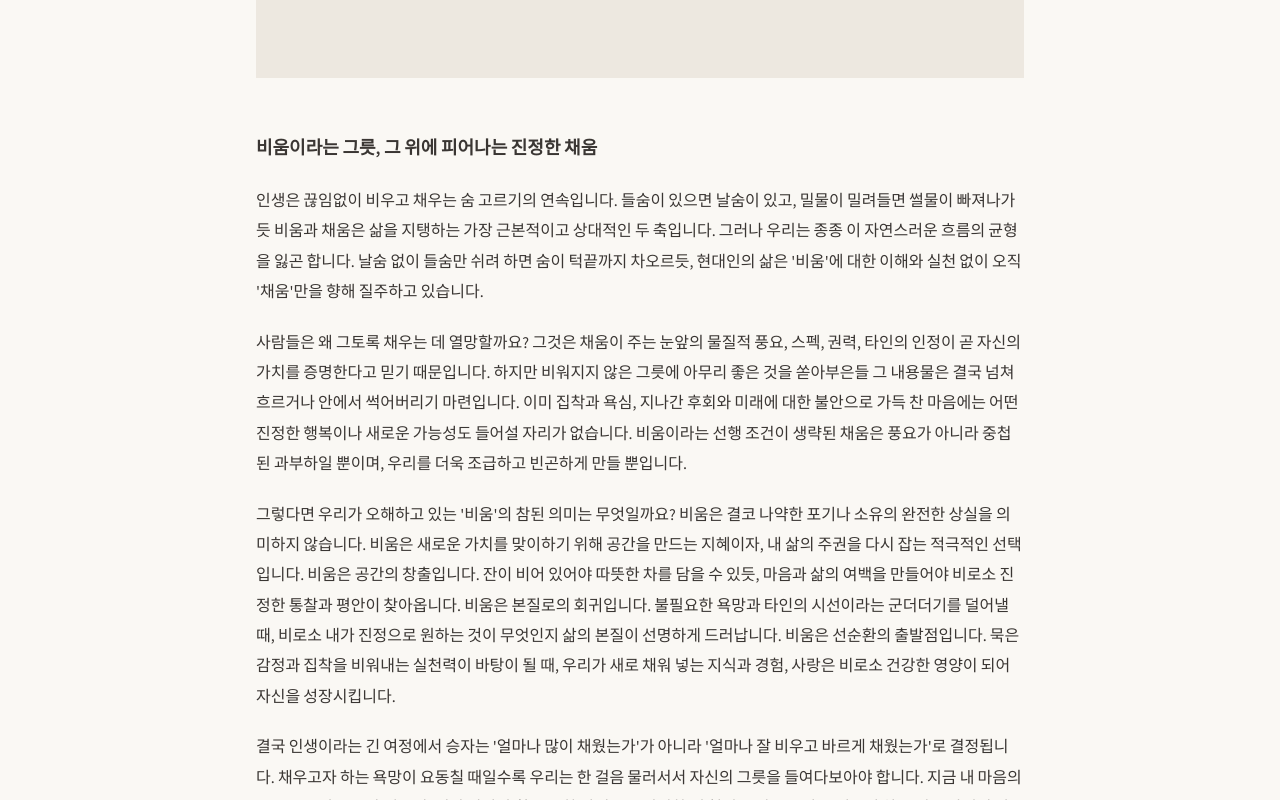
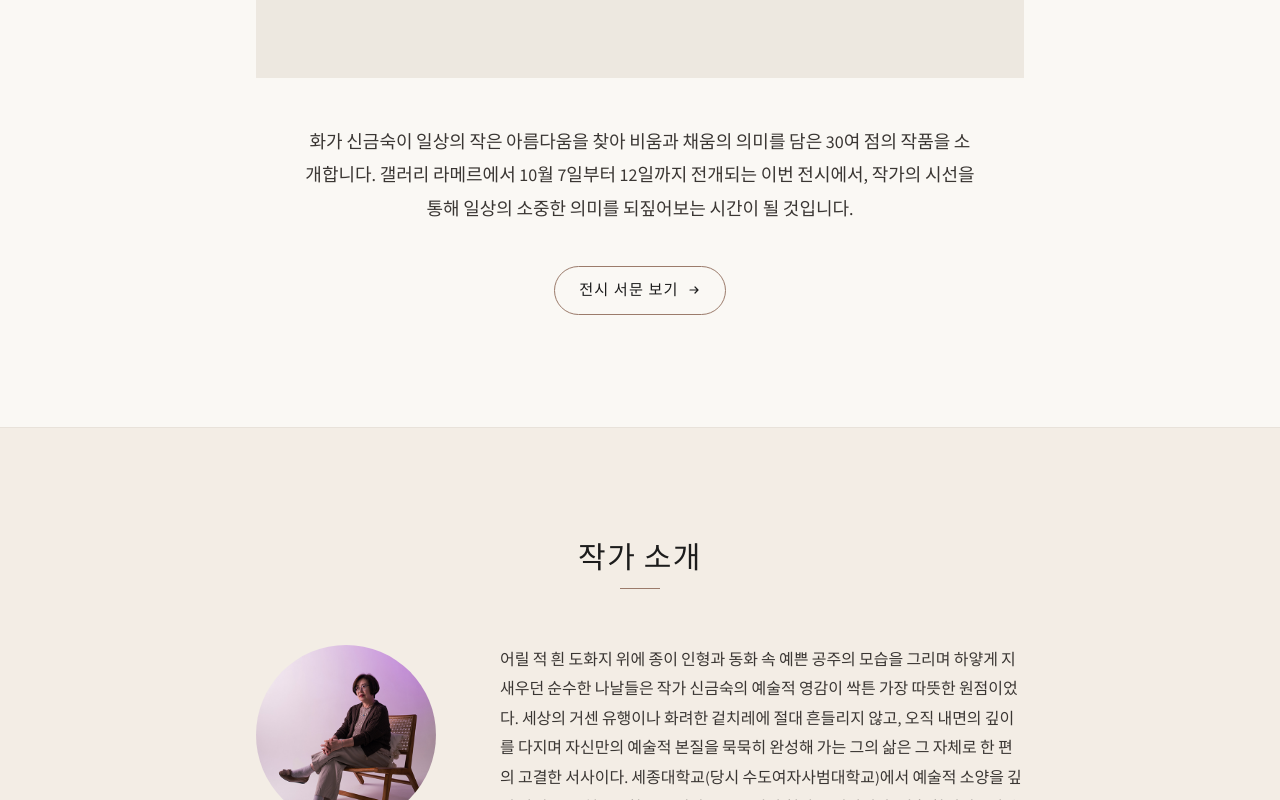
Before and after one commit to etchforte/shinkeumsook, a React (Vite) app: page / in a window 1280 px wide. Shown: the part 1360-2160 px from the top of the page. Built offline with nearby package versions, Linux system fonts and the light colour scheme; the HTML template or start-up script is replaced by a standard one.

Commit message:
Refactor App.tsx for improved structure and clarity

```diff
--- a/src/App.tsx
+++ b/src/App.tsx
@@ -76,14 +76,13 @@ const artworks: Artwork[] = [
 ]
 
 /* ─── Floating Orb Hero Canvas ───────────────────────────── */
-// Each orb: soft glowing circle that drifts with gentle sinusoidal motion
 const ORB_PALETTE = [
-  { h: 340, s: 28, l: 62 }, // dusty rose
-  { h: 22,  s: 35, l: 60 }, // warm apricot
-  { h: 200, s: 22, l: 58 }, // muted steel blue
-  { h: 270, s: 20, l: 62 }, // soft lavender
-  { h: 155, s: 18, l: 52 }, // sage green
-  { h: 45,  s: 32, l: 60 }, // warm gold
+  { h: 340, s: 28, l: 62 },
+  { h: 22,  s: 35, l: 60 },
+  { h: 200, s: 22, l: 58 },
+  { h: 270, s: 20, l: 62 },
+  { h: 155, s: 18, l: 52 },
+  { h: 45,  s: 32, l: 60 },
 ]
 
 function HeroCanvas() {
@@ -149,7 +148,6 @@ function HeroCanvas() {
     }
 
     draw()
-
     const obs = new ResizeObserver(resize)
     obs.observe(canvas)
 
@@ -179,7 +177,6 @@ function CoverFlow({ isEn }: { isEn: boolean }) {
     return () => window.removeEventListener("keydown", onKey)
   }, [prev, next])
 
-  // Touch / swipe support
   const touchX = useRef<number | null>(null)
   const onTouchStart = (e: React.TouchEvent) => { touchX.current = e.touches[0].clientX }
   const onTouchEnd = (e: React.TouchEvent) => {
@@ -215,7 +212,6 @@ function CoverFlow({ isEn }: { isEn: boolean }) {
 
   return (
     <div className="w-full flex flex-col items-center gap-10 select-none">
-      {/* Stage */}
       <div
         ref={containerRef}
         className="coverflow-stage relative w-full flex items-center justify-center"
@@ -227,20 +223,17 @@ function CoverFlow({ isEn }: { isEn: boolean }) {
           <div
             key={aw.id}
             className="absolute coverflow-item"
-            // width: 260 고정값을 제거하고 height: 340만 유지합니다.
             style={{ ...getStyle(idx), height: 340 }}
             onClick={() => setActive(idx)}
             role="button"
             aria-label={isEn ? aw.titleEn : aw.titleKo}
           >
-            {/* 메인 이미지: 높이는 100%(340px)로 채우고, 너비는 원본 비율에 맞게 자동(w-auto) 조절 */}
             <img
               src={aw.url}
               alt={aw.alt}
-              className="h-full w-auto block"
+              className="h-full w-auto block object-cover"
               draggable={false}
             />
-            {/* 반사(Reflection) 효과 */}
             <div
               style={{
                 position: "absolute",
@@ -252,7 +245,6 @@ function CoverFlow({ isEn }: { isEn: boolean }) {
                 opacity: 0.28,
               }}
             >
-              {/* 반사 이미지: 부모 컨테이너(메인 이미지의 너비)를 100% 따라가도록 w-full 적용 */}
               <img
                 src={aw.url}
                 alt=""
@@ -273,7 +265,6 @@ function CoverFlow({ isEn }: { isEn: boolean }) {
         ))}
       </div>
 
-      {/* Caption */}
       <div className="text-center mt-8" style={{ minHeight: 72 }}>
         <p className="font-serif text-xl font-semibold tracking-wide">
           {isEn ? art.titleEn : art.titleKo}
@@ -286,7 +277,6 @@ function CoverFlow({ isEn }: { isEn: boolean }) {
         </p>
       </div>
 
-      {/* Controls */}
       <div className="flex items-center gap-6 -mt-4">
         <button
           onClick={prev}
@@ -300,7 +290,6 @@ function CoverFlow({ isEn }: { isEn: boolean }) {
           </svg>
         </button>
 
-        {/* Dot indicators */}
         <div className="flex gap-1.5">
           {artworks.map((_, i) => (
             <button
@@ -366,19 +355,19 @@ function Navbar({ isEn, onToggleLang }: { isEn: boolean; onToggleLang: () => voi
 
   return (
     <header
-      className="fixed top-0 left-0 right-0 z-50 transition-all duration-500"
+      className={`fixed top-0 left-0 right-0 z-50 transition-all duration-500 px-5 md:px-8 ${
+        scrolled ? "py-3" : "py-5 md:py-6"
+      }`}
       style={{
         background: scrolled || menuOpen ? "rgba(250,248,244,0.97)" : "transparent",
         backdropFilter: scrolled || menuOpen ? "blur(12px)" : "none",
         boxShadow: scrolled ? "0 1px 0 rgba(0,0,0,0.07)" : "none",
-        padding: scrolled ? "0.9rem 2rem" : "1.5rem 2rem",
       }}
     >
-      <div className="max-w-6xl mx-auto flex items-center justify-between">
-        {/* Logo */}
+      <div className="max-w-6xl mx-auto w-full flex items-center justify-between gap-4">
         <a
           href="#"
-          className="tracking-widest text-sm font-medium transition-opacity hover:opacity-60"
+          className="tracking-widest text-sm font-medium transition-opacity hover:opacity-60 truncate"
           style={{
             fontFamily: "var(--font-display)",
             color: scrolled || menuOpen ? "#1c1c1c" : "#faf8f4",
@@ -389,7 +378,6 @@ function Navbar({ isEn, onToggleLang }: { isEn: boolean; onToggleLang: () => voi
           Shin Keum Sook
         </a>
 
-        {/* Desktop nav */}
         <nav className="hidden md:flex items-center gap-8">
           {navLinks.map((l) => (
             <a
@@ -419,9 +407,7 @@ function Navbar({ isEn, onToggleLang }: { isEn: boolean; onToggleLang: () => voi
           </button>
         </nav>
 
-        {/* Mobile controls */}
         <div className="flex md:hidden items-center gap-4">
-          {/* 1. 한영 토글 버튼 */}
           <button
             onClick={onToggleLang}
             className="text-xs font-semibold px-3 py-1 rounded-full border transition-all"
@@ -434,7 +420,6 @@ function Navbar({ isEn, onToggleLang }: { isEn: boolean; onToggleLang: () => voi
             {isEn ? "KO" : "EN"}
           </button>
 
-          {/* 2. 햄버거 메뉴 버튼 (겹침 해결된 고정 버전) */}
           <button
             onClick={() => setMenuOpen((v) => !v)}
             className="relative w-8 h-8 flex items-center justify-center"
@@ -466,7 +451,6 @@ function Navbar({ isEn, onToggleLang }: { isEn: boolean; onToggleLang: () => voi
         </div>
       </div>
 
-      {/* Mobile menu */}
       <div
         className="md:hidden overflow-hidden transition-all duration-400"
         style={{ maxHeight: menuOpen ? 300 : 0 }}
@@ -501,9 +485,10 @@ function SectionHeading({ ko, en, isEn }: { ko: string; en: string; isEn: boolea
   )
 }
 
-/* ─── App ────────────────────────────────────────────────── */
+/* ─── App ────────────────────────────────________________── */
 export default function App() {
   const [isEn, setIsEn] = useState(false)
+  const [isModalOpen, setIsModalOpen] = useState(false) // 전시 서문 팝업 상태
 
   const exhibitionRef = useReveal() as React.RefObject<HTMLElement>
   const aboutRef = useReveal() as React.RefObject<HTMLElement>
@@ -511,7 +496,7 @@ export default function App() {
   const contactRef = useReveal() as React.RefObject<HTMLElement>
 
   return (
-    <div style={{ background: "#faf8f4", minHeight: "100vh" }}>
+    <div className="overflow-x-hidden w-full" style={{ background: "#faf8f4", minHeight: "100vh" }}>
       <Navbar isEn={isEn} onToggleLang={() => setIsEn((v) => !v)} />
 
       {/* ── Hero ─────────────────────────────────────────── */}
@@ -522,13 +507,11 @@ export default function App() {
       >
         <HeroCanvas />
 
-        {/* Subtle vignette */}
         <div
           className="absolute inset-0 pointer-events-none"
           style={{ background: "radial-gradient(ellipse at center, transparent 30%, rgba(14,12,10,0.55) 100%)" }}
         />
 
-        {/* Text */}
         <div className="relative z-10 px-6 flex flex-col items-center gap-5">
           <p
             className="animate-fade-up text-sm font-light tracking-[0.2em]"
@@ -560,7 +543,7 @@ export default function App() {
               letterSpacing: "0.08em",
             }}
           >
-            {isEn ? "Oct 7 (Wed) – Oct 13 (Tue), 2026" : "2026. 10. 7(수) – 13(화)"}
+            {isEn ? "Oct 7 (Wed) – Oct 12 (Mon), 2026" : "2026. 10. 7(수) – 12(월)"}
           </p>
 
           <p
@@ -584,19 +567,19 @@ export default function App() {
         </div>
       </section>
 
-      {/* ── Exhibition ──────────────────────────────────── */}
+      {/* ── Exhibition (담백한 소개글 + 전시 서문 버튼) ────── */}
       <section
         id="exhibition"
         ref={exhibitionRef as React.RefObject<HTMLDivElement>}
         className="reveal py-28 px-6"
         style={{ borderTop: "1px solid #e8e2da" }}
       >
-        <div className="max-w-3xl mx-auto">
+        <div className="max-w-3xl mx-auto text-center">
           <SectionHeading ko="전시소개" en="Exhibition" isEn={isEn} />
 
           {/* Poster placeholder */}
           <div
-            className="w-full mb-14 flex items-center justify-center text-sm"
+            className="w-full mb-12 flex items-center justify-center text-sm"
             style={{
               height: 420,
               background: "#ede8e0",
@@ -608,25 +591,93 @@ export default function App() {
             {isEn ? "POSTER IMAGE" : "포스터 이미지"}
           </div>
 
+          {/* 담백한 어조의 새로운 소개문 */}
+          <div
+            className="max-w-2xl mx-auto mb-10 text-base md:text-lg"
+            style={{ fontFamily: "var(--font-sans)", lineHeight: 1.85, color: "#3a3633" }}
+          >
             {isEn ? (
-            <div style={{ fontFamily: "var(--font-sans)", lineHeight: 1.9, color: "#3a3633" }}>
-              <p className="font-semibold text-lg mb-6">The Vessel of Space, True Abundance Blooms</p>
+              <p>
+                Artist Shin Keum Sook presents around 30 oil paintings exploring the meaning of emptying and filling through the small beauties of daily life. Held at Gallery Lamer from October 7 to 12, this exhibition offers a meaningful time to reflect on the precious values of our everyday lives through her artwork.
+              </p>
+            ) : (
+              <p>
+                화가 신금숙이 일상의 작은 아름다움을 찾아 비움과 채움의 의미를 담은 30여 점의 작품을 소개합니다. 갤러리 라메르에서 10월 7일부터 12일까지 전개되는 이번 전시에서, 작가의 시선을 통해 일상의 소중한 의미를 되짚어보는 시간이 될 것입니다.
+              </p>
+            )}
+          </div>
+
+          {/* 전시 서문 버튼 (클릭 시 팝업 열림) */}
+          <button
+            onClick={() => setIsModalOpen(true)}
+            className="inline-flex items-center gap-2 px-6 py-3 rounded-full border transition-all hover:bg-[#1c1c1c] hover:text-[#faf8f4]"
+            style={{
+              borderColor: "#9b7b6b",
+              color: "#1c1c1c",
+              fontFamily: "var(--font-sans)",
+              fontSize: "0.95rem",
+              letterSpacing: "0.08em",
+            }}
+          >
+            <span>{isEn ? "Read Exhibition Preface" : "전시 서문 보기"}</span>
+            <svg width="14" height="14" viewBox="0 0 14 14" fill="none">
+              <path d="M3 7h8M8 4l3 3-3 3" stroke="currentColor" strokeWidth="1.2" strokeLinecap="round" strokeLinejoin="round" />
+            </svg>
+          </button>
+        </div>
+      </section>
+
+      {/* ── 전시 서문 팝업 (Modal) ────────────────────────── */}
+      {isModalOpen && (
+        <div
+          className="fixed inset-0 z-50 flex items-center justify-center p-4"
+          style={{ background: "rgba(28,26,24,0.65)", backdropFilter: "blur(6px)" }}
+        >
+          <div
+            className="relative w-full max-w-2xl max-h-[85vh] overflow-y-auto p-8 md:p-12 rounded-lg shadow-2xl"
+            style={{ background: "#faf8f4", color: "#3a3633" }}
+          >
+            {/* 닫기 버튼 */}
+            <button
+              onClick={() => setIsModalOpen(false)}
+              className="absolute top-6 right-6 w-10 h-10 rounded-full flex items-center justify-center transition-colors hover:bg-[#ede8e0]"
+              aria-label="Close modal"
+            >
+              <svg width="18" height="18" viewBox="0 0 18 18" fill="none">
+                <path d="M4 4l10 10M14 4L4 14" stroke="#1c1c1c" strokeWidth="1.5" strokeLinecap="round" />
+              </svg>
+            </button>
+
+            {/* 팝업 내부 내용 (기존 긴 서문) */}
+            <h3
+              className="text-2xl font-normal mb-8 text-center"
+              style={{ fontFamily: "var(--font-display)", letterSpacing: "0.05em", color: "#1c1c1c" }}
+            >
+              {isEn ? "Exhibition Preface" : "전시 서문"}
+            </h3>
+
+            {isEn ? (
+              <div style={{ fontFamily: "var(--font-sans)", lineHeight: 1.9, fontSize: "0.95rem" }}>
+                <p className="font-semibold text-lg mb-6 text-center">The Vessel of Space, True Abundance Blooms</p>
                 <p className="mb-5">Life is a constant cycle of breathing in and breathing out, of letting go and taking in. Just as we must exhale to inhale, and just as the tides ebb and flow, this rhythm of emptying and filling is fundamental to who we are. Yet, we easily lose this balance. Just like trying to inhale without exhaling leaves us gasping, modern life races toward constant accumulation, completely forgetting how to let go.</p>
                 <p className="mb-5">Why are we always trying to get more? Often, it's because we tie our self-worth to what we have—money, achievements, status, and validation. But no matter how great something is, if you pour it into a cup that's already full, it will only spill over or go stale. A mind crowded with attachments, greed, past regrets, and future worries has no room for genuine happiness or new possibilities. Constantly adding to our lives without clearing space first doesn't make us rich; it just leaves us overwhelmed, exhausted, and feeling empty.</p>
                 <p className="mb-5">So, what does it actually mean to empty ourselves? It doesn't mean giving up or throwing everything away. It's simply the wisdom of making room for something better. It's an active choice to take back control of our lives. Just as you need an empty mug for fresh tea, you need a clear mind to welcome true peace and insight. It's about getting back to basics: when we drop the unnecessary desires and stop caring about what others think, what we truly want becomes crystal clear. Making space starts a positive cycle. Once you sweep away old emotions and attachments, the new experiences, knowledge, and love you take in can actually help you grow.</p>
-              <p className="mb-5">In the end, a good life isn't about how much you've piled up. It's about how well you let go and how carefully you choose what to keep. Whenever you feel that overwhelming urge to just keep adding more, take a step back and look at what you're already carrying. Are you holding onto empty desires while ignoring what actually matters? Only by clearing space first can the things we gather become true abundance instead of greed, and bring us real growth instead of unhealthy attachment. Today, instead of reaching for just one more thing, why not practice the courage to let go of a few unnecessary thoughts? Only when the space is clean and open can our lives be filled with what truly shines.</p>
+                <p className="mb-5">In the end, a good life isn't about how much you've piled up. It's about how well you let go and how carefully you choose what to keep. Whenever you feel that overwhelming urge to just keep adding more, take a step back and look at what you're already carrying. Are you holding onto empty desires while ignoring what actually matters?</p>
+                <p>Only by clearing space first can the things we gather become true abundance instead of greed, and bring us real growth instead of unhealthy attachment. Today, instead of reaching for just one more thing, why not practice the courage to let go of a few unnecessary thoughts? Only when the space is clean and open can our lives be filled with what truly shines.</p>
               </div>
             ) : (
-            <div style={{ fontFamily: "var(--font-sans)", lineHeight: 1.9, color: "#3a3633" }}>
-              <p className="font-semibold text-lg mb-6">비움이라는 그릇, 그 위에 피어나는 진정한 채움</p>
+              <div style={{ fontFamily: "var(--font-sans)", lineHeight: 1.9, fontSize: "0.95rem" }}>
+                <p className="font-semibold text-lg mb-6 text-center">비움이라는 그릇, 그 위에 피어나는 진정한 채움</p>
                 <p className="mb-5">인생은 끊임없이 비우고 채우는 숨 고르기의 연속입니다. 들숨이 있으면 날숨이 있고, 밀물이 밀려들면 썰물이 빠져나가듯 비움과 채움은 삶을 지탱하는 가장 근본적이고 상대적인 두 축입니다. 그러나 우리는 종종 이 자연스러운 흐름의 균형을 잃곤 합니다. 날숨 없이 들숨만 쉬려 하면 숨이 턱끝까지 차오르듯, 현대인의 삶은 '비움'에 대한 이해와 실천 없이 오직 '채움'만을 향해 질주하고 있습니다.</p>
                 <p className="mb-5">사람들은 왜 그토록 채우는 데 열망할까요? 그것은 채움이 주는 눈앞의 물질적 풍요, 스펙, 권력, 타인의 인정이 곧 자신의 가치를 증명한다고 믿기 때문입니다. 하지만 비워지지 않은 그릇에 아무리 좋은 것을 쏟아부은들 그 내용물은 결국 넘쳐흐르거나 안에서 썩어버리기 마련입니다. 이미 집착과 욕심, 지나간 후회와 미래에 대한 불안으로 가득 찬 마음에는 어떤 진정한 행복이나 새로운 가능성도 들어설 자리가 없습니다. 비움이라는 선행 조건이 생략된 채움은 풍요가 아니라 중첩된 과부하일 뿐이며, 우리를 더욱 조급하고 빈곤하게 만들 뿐입니다.</p>
                 <p className="mb-5">그렇다면 우리가 오해하고 있는 '비움'의 참된 의미는 무엇일까요? 비움은 결코 나약한 포기나 소유의 완전한 상실을 의미하지 않습니다. 비움은 새로운 가치를 맞이하기 위해 공간을 만드는 지혜이자, 내 삶의 주권을 다시 잡는 적극적인 선택입니다. 비움은 공간의 창출입니다. 잔이 비어 있어야 따뜻한 차를 담을 수 있듯, 마음과 삶의 여백을 만들어야 비로소 진정한 통찰과 평안이 찾아옵니다. 비움은 본질로의 회귀입니다. 불필요한 욕망과 타인의 시선이라는 군더더기를 덜어낼 때, 비로소 내가 진정으로 원하는 것이 무엇인지 삶의 본질이 선명하게 드러납니다. 비움은 선순환의 출발점입니다. 묵은 감정과 집착을 비워내는 실천력이 바탕이 될 때, 우리가 새로 채워 넣는 지식과 경험, 사랑은 비로소 건강한 영양이 되어 자신을 성장시킵니다.</p>
-              <p className="mb-5">결국 인생이라는 긴 여정에서 승자는 '얼마나 많이 채웠는가'가 아니라 '얼마나 잘 비우고 바르게 채웠는가'로 결정됩니다. 채우고자 하는 욕망이 요동칠 때일수록 우리는 한 걸음 물러서서 자신의 그릇을 들여다보아야 합니다. 지금 내 마음의 그릇은 무엇으로 차 있는지, 정작 담아야 할 소중한 가치들을 외면한 채 헛된 욕심으로 가득 채우려 하는 것은 아닌지 말입니다. 선명한 비움이 선행될 때, 비로소 채움은 욕심이 아닌 '풍요'가 되고 집착이 아닌 '성숙'이 됩니다. 오늘 하루, 무언가를 더 손에 쥐려 애쓰기보다 내 안의 불필요한 생각을 한숨 덜어내는 '비움의 용기'를 실천해 보는 것은 어떨까요. 잘 비워진 깨끗한 자리 위에서만 우리의 삶은 가장 빛나는 것들로 비로소 꽉 채워질 수 있습니다.</p>
+                <p className="mb-5">결국 인생이라는 긴 여정에서 승자는 '얼마나 많이 채웠는가'가 아니라 '얼마나 잘 비우고 바르게 채웠는가'로 결정됩니다. 채우고자 하는 욕망이 요동칠 때일수록 우리는 한 걸음 물러서서 자신의 그릇을 들여다보아야 합니다. 지금 내 마음의 그릇은 무엇으로 차 있는지, 정작 담아야 할 소중한 가치들을 외면한 채 헛된 욕심으로 가득 채우려 하는 것은 아닌지 말입니다.</p>
+                <p>선명한 비움이 선행될 때, 비로소 채움은 욕심이 아닌 '풍요'가 되고 집착이 아닌 '성숙'이 됩니다. 오늘 하루, 무언가를 더 손에 쥐려 애쓰기보다 내 안의 불필요한 생각을 한숨 덜어내는 '비움의 용기'를 실천해 보는 것은 어떨까요. 잘 비워진 깨끗한 자리 위에서만 우리의 삶은 가장 빛나는 것들로 비로소 꽉 채워질 수 있습니다.</p>
               </div>
             )}
           </div>
-      </section>
+        </div>
+      )}
 
       {/* ── About ───────────────────────────────────────── */}
       <section
@@ -639,14 +690,13 @@ export default function App() {
           <SectionHeading ko="작가 소개" en="About Artist" isEn={isEn} />
 
           <div className="flex flex-col items-center gap-10 md:flex-row md:items-start md:gap-16">
-     {/* Profile circle */}
             <div className="shrink-0 flex flex-col items-center">
               <div
                 className="rounded-full overflow-hidden"
                 style={{
                   width: 180,
                   height: 180,
-                  background: "#d9d1c7", // 이미지가 로드되기 전이나 에러 시 보일 배경색
+                  background: "#d9d1c7",
                 }}
               >
                 <img
@@ -668,7 +718,6 @@ export default function App() {
               </p>
             </div>
 
-            {/* Bio text */}
             {isEn ? (
               <div style={{ fontFamily: "var(--font-sans)", lineHeight: 1.85, color: "#3a3633" }}>
                 <p className="mb-4">As a child, artist Shin Keum Sook spent sleepless nights drawing paper dolls and fairy-tale princesses on blank white paper—warm, simple days that became the roots of her artistic inspiration. Unswayed by fleeting trends or flashy superficialities, she has spent her life quietly deepening her inner world to shape her own artistic identity. Her journey is a remarkable story of quiet dedication.</p>
@@ -728,7 +777,6 @@ export default function App() {
             className="grid gap-2 text-sm"
             style={{ fontFamily: "var(--font-sans)", color: "#3a3633", lineHeight: 1.8 }}
           >
-            {/* 정렬을 위해 전체 폭을 제한하는 컨테이너 추가 */}
             <div className="max-w-sm mx-auto w-full px-4">
               {[
                 { icon: "📞", label: "Phone", value: "010-4587-8428", href: "tel:010-4587-8428" },
@@ -738,7 +786,6 @@ export default function App() {
               ].map((c) => (
                 <div
                   key={c.label}
-                  // flex 대신 grid를 사용하여 열 너비를 고정 (아이콘 40px, 라벨 90px, 나머지 값)
                   className="grid grid-cols-[40px_90px_1fr] items-center py-3 text-left"
                   style={{ borderBottom: "1px solid #ddd8d0" }}
                 >
```
Lines whose indentation alone changed are shown as unchanged.
